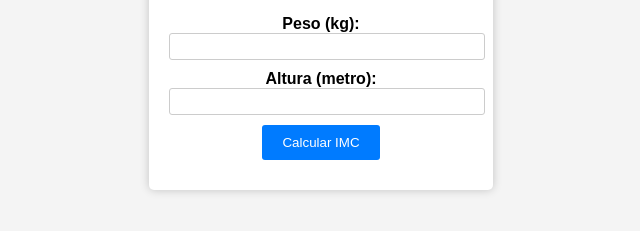
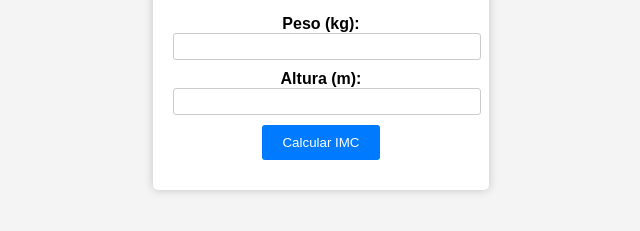
Before and after one commit to dirlei12/imc, a plain HTML site: page index.html in a window 1280 px wide. Shown: the part 347-578 px from the top of the page, 319-959 px from the left. Drawn offline with Linux system fonts and the light colour scheme.

Commit message:
Update index.html

```diff
--- a/index.html
+++ b/index.html
@@ -16,7 +16,7 @@
             <input type="number" id="peso" step="0.01">
         </div>
         <div class="input-container">
-            <label for="altura">Altura (metro):</label>
+            <label for="altura">Altura (m):</label>
             <input type="number" id="altura" step="0.01">
         </div>
         <button onclick="calcularIMC()">Calcular IMC</button>
```
